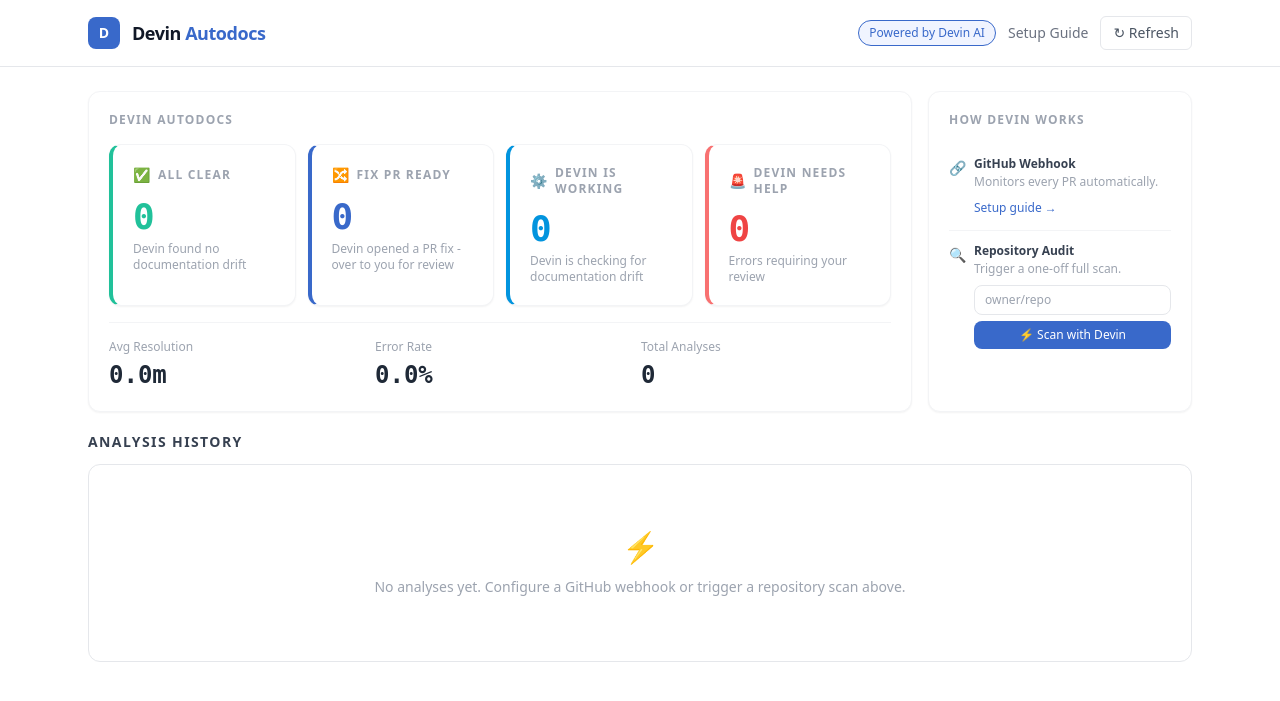
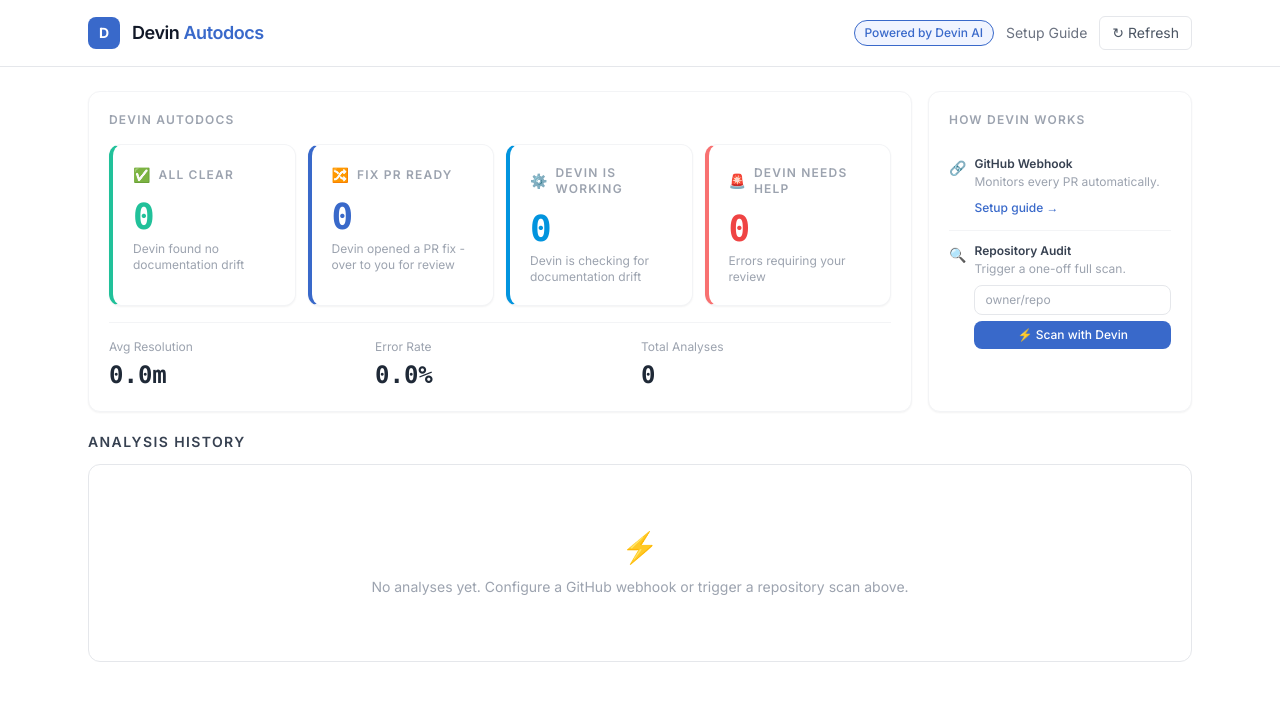
Before and after one commit to chloetkl/devin-autodocs, a FastAPI app: page /dashboard in a window 1280 px wide. Shown: the top 701 px of the page. Run offline with FastAPI, Linux system fonts and the light colour scheme; data that the repository does not hold is empty; some libraries are stand-ins or nearby versions.

Commit message:
style: standardise dashboard to Inter + ui-monospace fonts
Replace the inconsistent 3-font setup (system sans, SF Mono/Fira Code,
and a ghost -apple-system override) with exactly two fonts:
- Inter (Google Fonts) for all body/UI text
- ui-monospace for all numbers and timestamps

Generated with [Devin](https://cli.devin.ai/docs)

Co-Authored-By: Devin <158243242+devin-ai-integration[bot]@users.noreply.github.com>

```diff
--- a/templates/dashboard.html
+++ b/templates/dashboard.html
@@ -4,13 +4,17 @@
     <meta charset="UTF-8">
     <meta name="viewport" content="width=device-width, initial-scale=1.0">
     <title>Devin Autodocs</title>
+    <link rel="preconnect" href="https://fonts.googleapis.com">
+    <link rel="preconnect" href="https://fonts.gstatic.com" crossorigin>
+    <link href="https://fonts.googleapis.com/css2?family=Inter:wght@400;500;600;700&display=swap" rel="stylesheet">
     <script src="https://cdn.tailwindcss.com"></script>
     <script>
         tailwind.config = {
             theme: {
                 extend: {
                     fontFamily: {
-                        mono: ['SF Mono', 'Fira Code', 'monospace'],
+                        sans: ['Inter', 'system-ui', 'sans-serif'],
+                        mono: ['ui-monospace', 'SFMono-Regular', 'Menlo', 'monospace'],
                     }
                 }
             }
```
